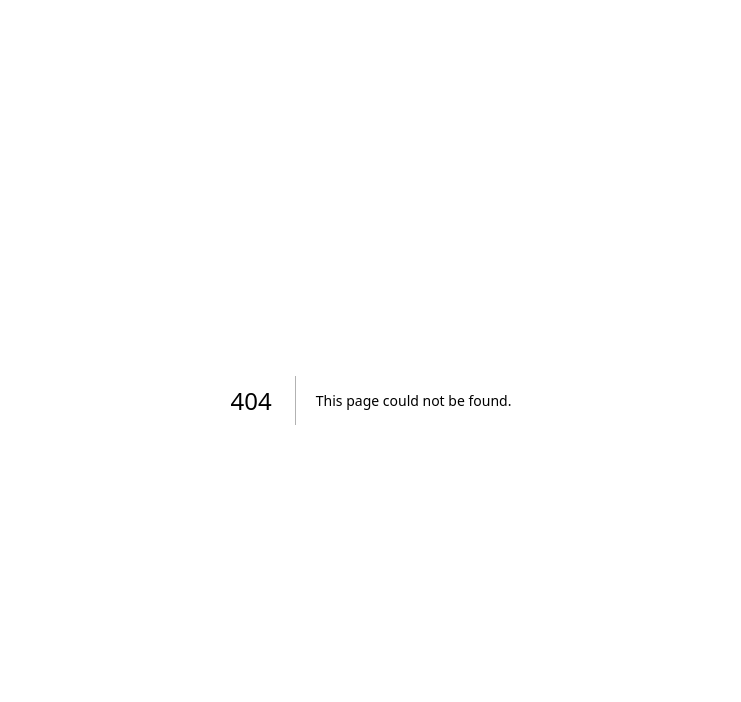
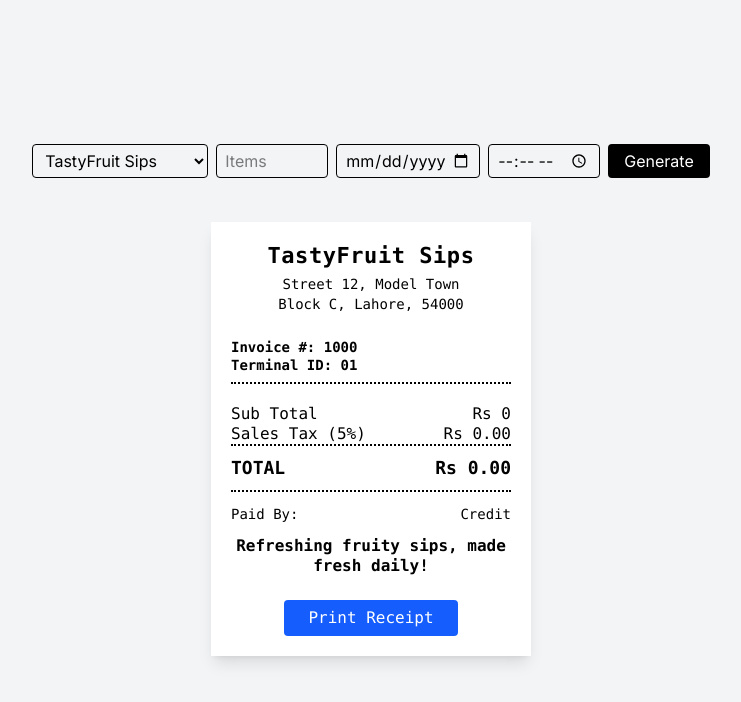
Before and after one commit to umayrrnaqvi/receipt-waitrose, a Next.js app: page /multi-shakes in a window 1280 px wide. Before the commit this address had no page. Shown: the top 702 px of the page, without its empty margins (269-1010 px from the left). Built offline with nearby package versions, Linux system fonts and the light colour scheme.

Commit message:
adds multi-shakes

```diff
--- /dev/null
+++ b/app/multi-shakes/page.jsx
@@ -0,0 +1,264 @@
+"use client";
+import React, { useState, useEffect } from "react";
+
+// Store Data
+const stores = [
+    {
+        name: "TastyFruit Sips",
+        address: "Street 12, Model Town\nBlock C, Lahore, 54000",
+        description: "Refreshing fruity sips, made fresh daily!",
+    },
+    {
+        name: "ShakeFruit Fusion",
+        address:
+            "Shop 49 LGF, Al Hameed Mall, adjacent to Tehzeeb Bakers, G-11 Markaz, Islamabad.",
+        description: "Fusion of taste and health in every sip.",
+    },
+    {
+        name: "FreshFlavor Sips",
+        address: "Main Boulevard, Sector B\nJohar Town, Lahore, 54782",
+        description: "Fresh flavors squeezed just for you.",
+    },
+    {
+        name: "Blissful Berry Sips",
+        address: "Shop #15, Berry Plaza\nSatellite Town, Rawalpindi, 46000",
+        description: "Berries that bring bliss in every shake.",
+    },
+    {
+        name: "FruityFuel Shake",
+        address: "Fuel Stop Market\nGulshan-e-Iqbal, Karachi, 75300",
+        description: "Fuel up your day with fruity shakes.",
+    },
+    {
+        name: "Zestful Sipz",
+        address: "Shop 22, Zest Plaza\nCivic Center, Faisalabad, 38000",
+        description: "Zesty and fresh, sip by sip.",
+    },
+    {
+        name: "BerryBlast Shake",
+        address: "Block C, Juice Market\nUniversity Road, Multan, 60000",
+        description: "Blast of berry goodness in every sip.",
+    },
+    {
+        name: "ShakeWave Delight",
+        address: "Wave Complex, Suite 7\nClifton Block 2, Karachi, 75600",
+        description: "Ride the wave of flavor.",
+    },
+    {
+        name: "CitrusSqueeze Sip",
+        address: "Plot 9, Citrus Lane\nCommercial Market, Sialkot, 51310",
+        description: "Tangy citrus just right.",
+    },
+    {
+        name: "PureFruit Fusion",
+        address: "150 Pure Lane\nGarden Town, Gujranwala, 52250",
+        description: "Pure fruit, pure taste, pure you.",
+    },
+    {
+        name: "SipSweet Fruit",
+        address: "Shop 10, Sweet Road\nMain Bazar, Bahawalpur, 63100",
+        description: "Sweet fruit flavors, sweet moments.",
+    },
+    {
+        name: "ShakeBlissful Mix",
+        address: "Bliss Avenue, Tower 5\nCivic Center, Islamabad, 44000",
+        description: "A mix of blissful shakes for every mood.",
+    },
+];
+
+// Items list
+const itemsList = [
+    "Avocado Milk", "Avocado Banana", "Avocado Mango", "Avocado Papaya", "Banana Milk", "Banana Lemon",
+    "Banana Papaya", "Banana Choco", "Banana Peanut", "Banana Vanilla", "Mango Milk", "Mango Lemon",
+    "Mango Banana", "Mango Pineapple", "Mango Rhum", "Melon Milk", "Melon Mango", "Melon Banana",
+    "Melon Papaya", "Melon Pineapple", "Pineapple Banana", "Pineapple Rhum", "Pineapple Milk",
+    "Pineapple Lemon", "Papaya Milk", "Papaya Lemon", "Papaya Mango", "Papaya Pineapple", "Tropical Shake",
+    "Lemon Shake", "Coffee Shake", "Iced Tea Shake", "Mocha Shake", "Mocha Rhum", "Milk Shake", "Vanilla Shake",
+    "Chocolate Shake", "Strawberry Mango", "Watermelon", "Fresh Strawberry Shake", "Strawberry Banana",
+];
+
+const Receipt = () => {
+    const [selectedStore, setSelectedStore] = useState(stores[0]);
+    const [date, setDate] = useState("");
+    const [time, setTime] = useState("");
+    const [numItems, setNumItems] = useState("");
+    const [items, setItems] = useState([]);
+
+    const [invoiceNo, setInvoiceNo] = useState(1000); // Starting invoice
+    const [terminalId, setTerminalId] = useState("01");
+
+    // Load saved invoice and terminal ID
+    useEffect(() => {
+        const savedInvoice = localStorage.getItem("lastInvoice");
+        if (savedInvoice) {
+            setInvoiceNo(parseInt(savedInvoice) + 1); // auto increment
+        }
+
+        let lastTerminal = localStorage.getItem("lastTerminal");
+        let nextTerminal = lastTerminal ? parseInt(lastTerminal) + 1 : 1;
+        if (nextTerminal > 5) nextTerminal = 1; // cycle 1 → 5
+        setTerminalId(nextTerminal.toString().padStart(2, "0"));
+        localStorage.setItem("lastTerminal", nextTerminal);
+    }, []);
+
+    // Save invoice on print
+    const handlePrint = () => {
+        localStorage.setItem("lastInvoice", invoiceNo);
+        window.print();
+    };
+
+    // Generate random items
+    const generateItems = () => {
+        let generated = [];
+        for (let i = 0; i < numItems; i++) {
+            const randomItem =
+                itemsList[Math.floor(Math.random() * itemsList.length)];
+            const randomPrice = Math.floor(Math.random() * 400) + 100; // 100–500 PKR
+            generated.push({ name: randomItem, price: randomPrice });
+        }
+        setItems(generated);
+    };
+
+    // Totals
+    const subtotal = items.reduce((acc, item) => acc + item.price, 0);
+    const tax = subtotal * 0.05; // 5% tax
+    const total = subtotal + tax;
+
+    // Format date
+    const formatDate = (dateStr) => {
+        if (!dateStr) return "";
+        const [year, month, day] = dateStr.split("-");
+        return `${day}/${month}/${year}`;
+    };
+
+    // Format time
+    const formatTime = (timeStr) => {
+        if (!timeStr) return "";
+        const [hours, minutes] = timeStr.split(":");
+        let h = parseInt(hours);
+        const ampm = h >= 12 ? "PM" : "AM";
+        h = h % 12 || 12;
+        return `${h}:${minutes} ${ampm}`;
+    };
+
+    return (
+        <div className="flex flex-col justify-center items-center min-h-screen bg-gray-100 gap-5 p-5">
+            {/* Controls */}
+            <div className="mb-6 flex gap-2 flex-wrap no-print">
+                <select
+                    value={selectedStore.name}
+                    onChange={(e) =>
+                        setSelectedStore(stores.find((s) => s.name === e.target.value))
+                    }
+                    className="border px-2 py-1 rounded w-44"
+                >
+                    {stores.map((store, idx) => (
+                        <option key={idx} value={store.name}>
+                            {store.name}
+                        </option>
+                    ))}
+                </select>
+
+                <input
+                    type="number"
+                    placeholder="Items"
+                    value={numItems}
+                    min="1"
+                    onChange={(e) => setNumItems(Number(e.target.value))}
+                    className="border px-2 py-1 rounded w-28"
+                />
+
+                <input
+                    type="date"
+                    value={date}
+                    onChange={(e) => setDate(e.target.value)}
+                    className="border px-2 py-1 rounded w-36"
+                />
+
+                <input
+                    type="time"
+                    value={time}
+                    onChange={(e) => setTime(e.target.value)}
+                    className="border px-2 py-1 rounded w-28"
+                />
+
+                <button
+                    onClick={generateItems}
+                    className="bg-black text-white px-4 py-1 rounded"
+                >
+                    Generate
+                </button>
+            </div>
+
+            {/* Receipt */}
+            <div className="w-[320px] bg-white p-5 shadow-lg font-mono text-black leading-tight">
+                {/* Header */}
+                <div className="text-center font-bold text-[22px] tracking-wide">
+                    {selectedStore.name}
+                </div>
+                <div className="text-center text-sm mt-1 whitespace-pre-line">
+                    {selectedStore.address}
+                </div>
+
+                {/* Transaction Info */}
+                <div className="text-[14px] border-b-2 font-bold border-dotted mt-2 pb-2 whitespace-pre-line">
+                    {formatDate(date)} {formatTime(time)}
+                    {"\n"}Invoice #: {invoiceNo}
+                    {"\n"}Terminal ID: {terminalId}
+                </div>
+
+                {/* Items */}
+                <div className="text-sm space-y-1 mt-2">
+                    {items.map((item, idx) => (
+                        <div key={idx} className="flex items-center">
+                            <span className="whitespace-nowrap">{item.name}</span>
+                            <span className="flex-1"></span>
+                            <span className="text-right w-16">Rs {item.price}</span>
+                        </div>
+                    ))}
+                </div>
+
+                {/* Summary */}
+                <div className="mt-5 text-md">
+                    <div className="flex justify-between">
+                        <span>Sub Total</span>
+                        <span>Rs {subtotal}</span>
+                    </div>
+                    <div className="flex justify-between">
+                        <span>Sales Tax (5%)</span>
+                        <span>Rs {tax.toFixed(2)}</span>
+                    </div>
+                </div>
+
+                {/* Total */}
+                <div className="flex justify-between items-center border-t-2 border-b-2 border-dotted border-black pt-2 pb-2">
+                    <span className="font-bold text-lg">TOTAL</span>
+                    <span className="font-bold text-lg">Rs {total.toFixed(2)}</span>
+                </div>
+
+                {/* Payment Method */}
+                <div className="flex justify-between text-sm mt-2 pt-1">
+                    <span>Paid By:</span>
+                    <span>Credit</span>
+                </div>
+
+                {/* Footer */}
+                <div className="text-center text-md font-bold mt-3">
+                    {selectedStore.description}
+                </div>
+
+                {/* Print Button */}
+                <div className="mt-6 flex justify-center no-print">
+                    <button
+                        onClick={handlePrint}
+                        className="bg-blue-600 text-white px-6 py-2 rounded hover:bg-blue-700"
+                    >
+                        Print Receipt
+                    </button>
+                </div>
+            </div>
+        </div>
+    );
+};
+
+export default Receipt;
```
